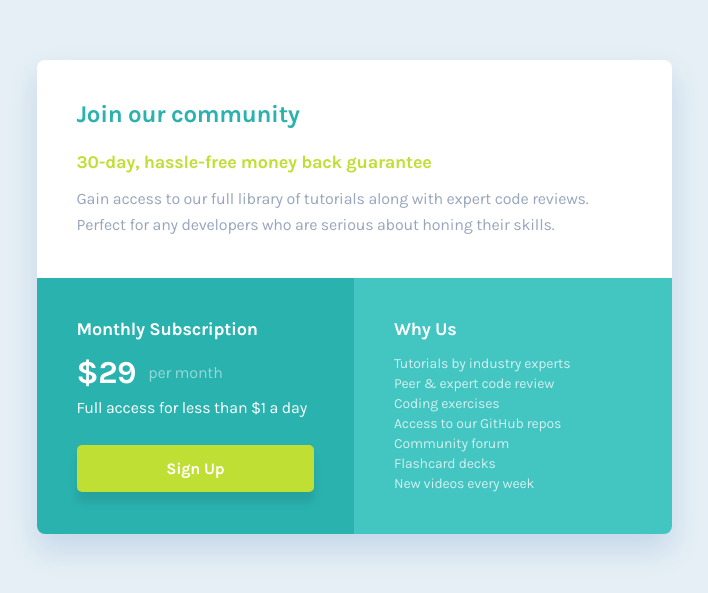
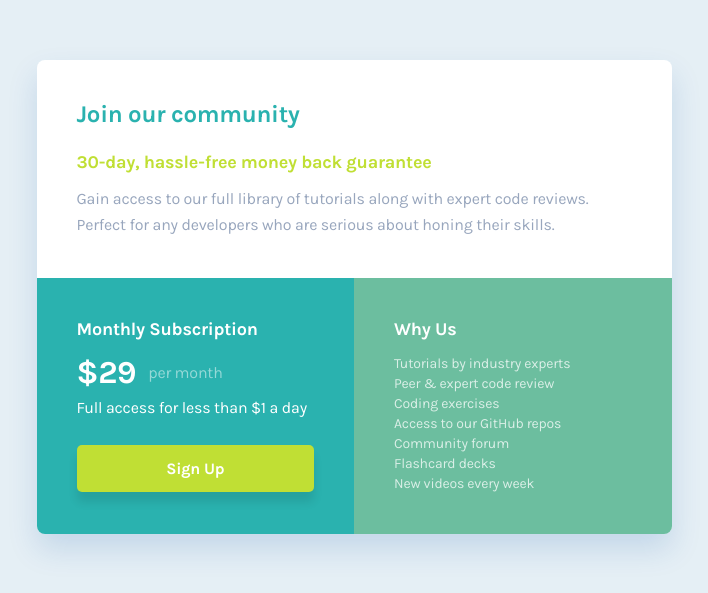
Before and after one commit to dave-cross/Frontend-Mentor-single-price-grid-component-solution, a plain HTML site: page index.html in a window 1280 px wide. Shown: the part 103-696 px from the top of the page, without its empty margins (286-994 px from the left). Drawn offline with Linux system fonts and the light colour scheme.

Commit message:
style: test color-mix for better design accuracy

```diff
--- a/style.css
+++ b/style.css
@@ -70,7 +70,7 @@
   --color-background-primary: var(--white);
   --color-background-secondary: var(--cyan);
   --color-background-tertiary: color-mix(
-    in hsl,
+    in oklch,
     var(--color-background-secondary),
     white 15.19%
   );
```
